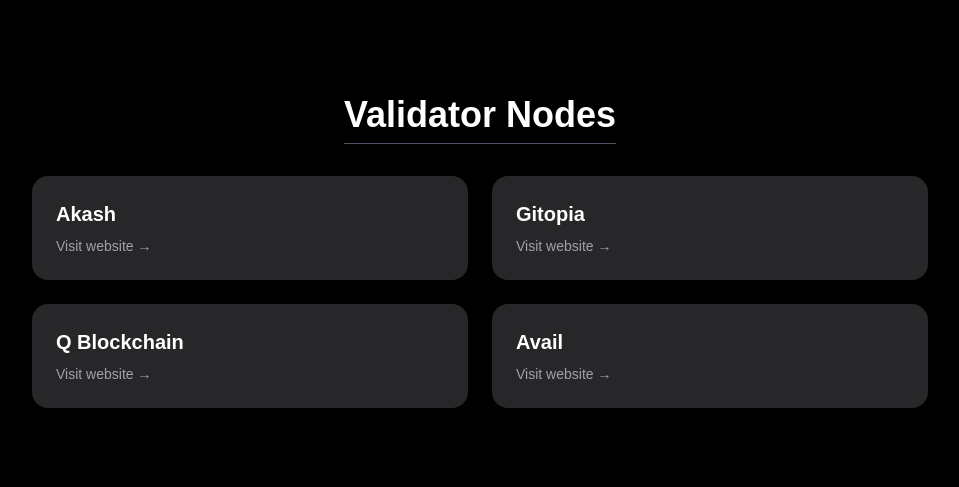
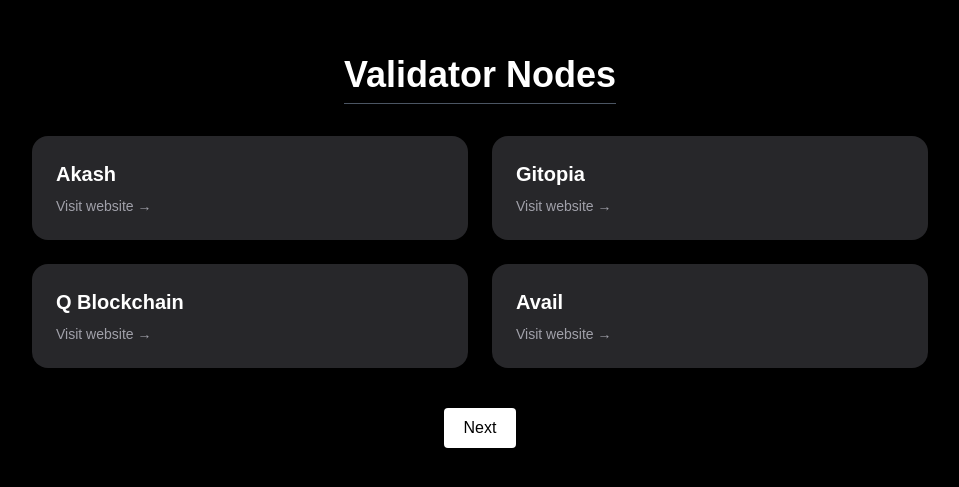
Before and after one commit to Heroness1/daycreed-inframe, a Next.js app: page /validator in a window 1280 px wide. Shown: the part 149-636 px from the top of the page, without its empty margins (160-1119 px from the left). Built offline with nearby package versions, Linux system fonts and the light colour scheme.

Commit message:
Update validator.js

```diff
--- a/pages/validator.js
+++ b/pages/validator.js
@@ -44,11 +44,21 @@ export default function Validator() {
         <h1 className="text-4xl font-bold mb-8 border-b border-gray-600 pb-2">
           {typedText}
         </h1>
+
         <div className="grid grid-cols-1 md:grid-cols-2 gap-6 w-full max-w-4xl">
           {validators.map((v, index) => (
             <Card key={index} title={v.name} url={v.website} />
           ))}
         </div>
+
+        {/* Tombol Next */}
+        <div className="mt-10 flex space-x-4">
+          <a href="/web3-intro">
+            <button className="px-5 py-2 bg-white text-black rounded hover:bg-gray-200 transition">
+              Next
+            </button>
+          </a>
+        </div>
       </main>
     </>
   )
```
